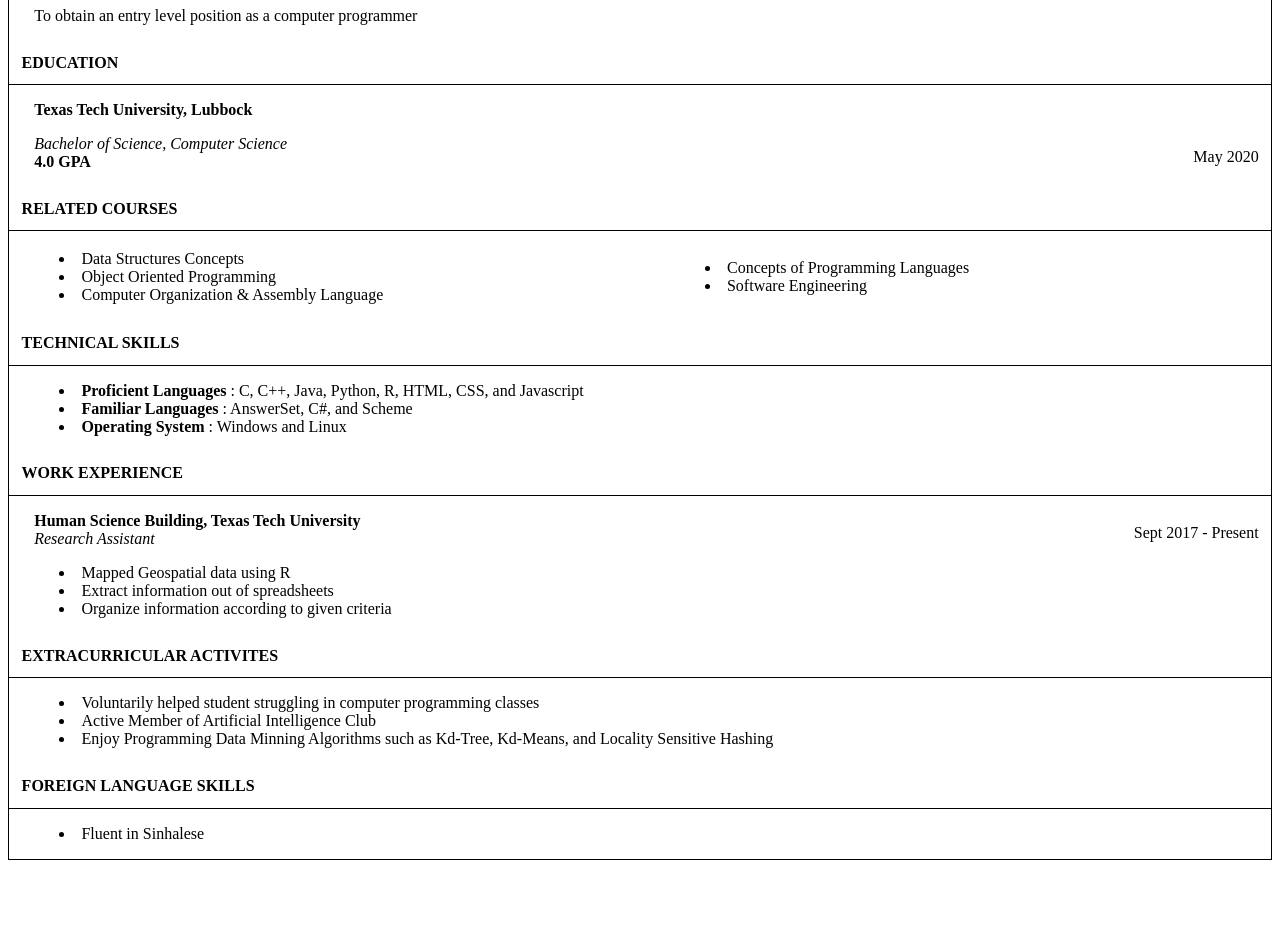
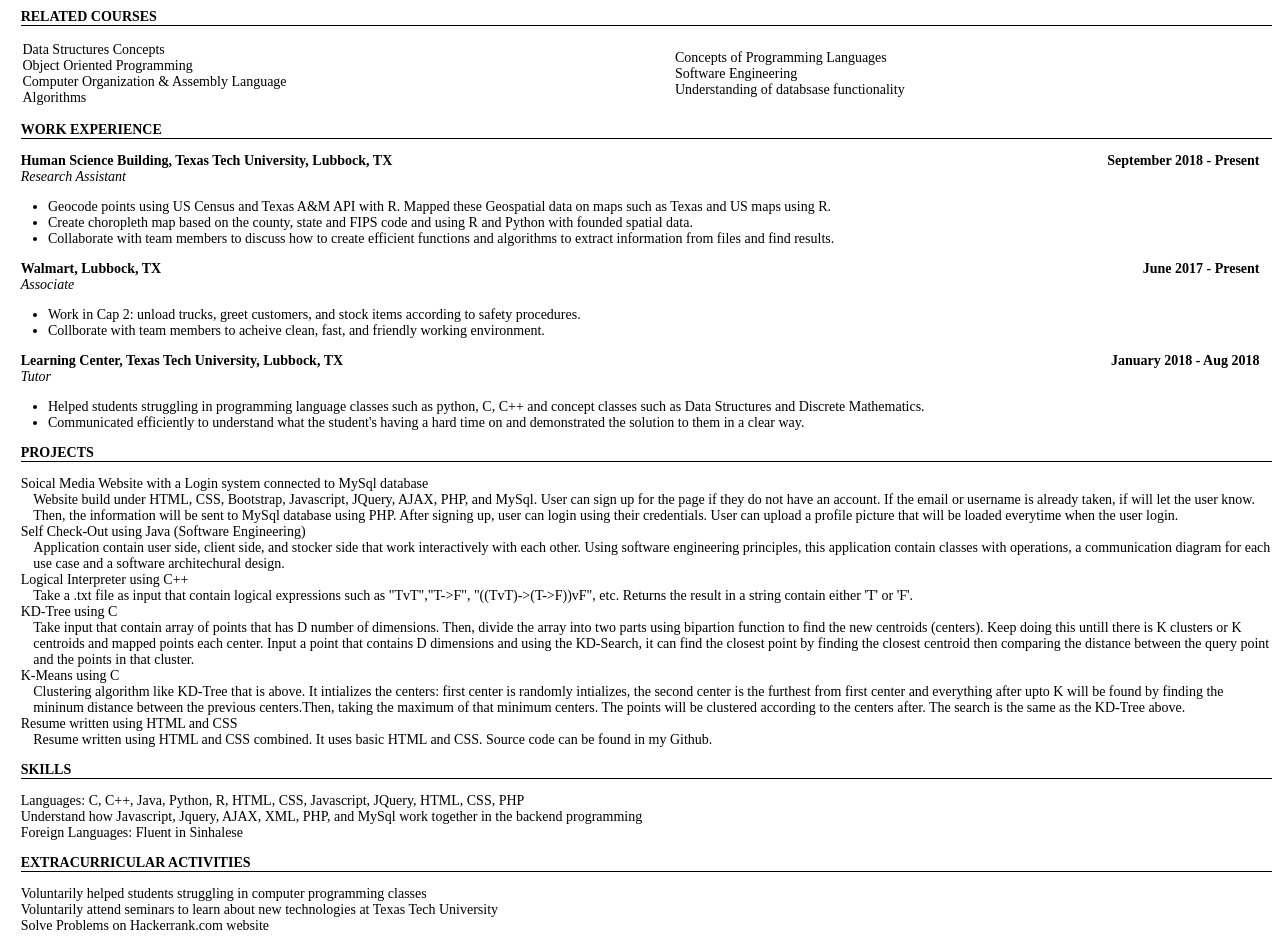
Before and after one commit to arushar99/arusharesume, a plain HTML site: page index.html in a window 1280 px wide. Shown: the part 199-1141 px from the top of the page. Before the commit the page ends 1067 px from the top, so only its background shows below. Drawn offline with Linux system fonts and the light colour scheme.

Commit message:
Update index.html

```diff
--- a/index.html
+++ b/index.html
@@ -1,80 +1,116 @@
 <!DOCTYPE html>
-<html>
-<head>
+<!-- saved from url=(0041)https://arushar99.github.io/arusharesume/ -->
+<html><head><meta http-equiv="Content-Type" content="text/html; charset=UTF-8">
 	<title>Arusha Herath</title>
 </head>
 
-<body style="border:1.5px solid;">
-	<h2 style="text-align: center"><strong> Arusha Herath </strong></h2>
-	<p style="text-align:center;">5702 50th St Apt 226 Lubbock, Texas 79414
+<body style="font-size: 14px;">
+	<p style="text-align:center;"><span style = "font-size:20px"><strong >Arusha Herath</strong></span>
+	<br>5702 50th St Apt 226 Lubbock, Texas 79414
 	<br>817-435-0451 | arusha.herath@ttu.edu
-	<br><a href="https://github.com/arushar99">github</a>::<a href="">linkedin</a></p>
+	<br>Github: <a href="https://github.com/arushar99" style="text-decoration: none;">https://github.com/arushar99</a>
+	<br>LinkedIn: <a href="https://www.linkedin.com/in/arusha-herath-419991171/" style="text-decoration:none;">https://www.linkedin.com/in/arusha-herath-419991171/</a>
+	</p>
+
+	<p style="text-align:left;border-bottom:1px solid;margin-left:1%"><strong> EDUCATION </strong></p>
+	<p style="text-align:left; margin-left:1%">
+		<b> Texas Tech University, Lubbock, TX <span style="float:right;margin-right:1%"> May 2020 </b></span> <br>
+		<i> Bachelor of Science, Computer Science</i>
+		<br> <span style="padding-left;"><b> 4.0 GPA </b> </span>
+	</p>
+
+	<p style ="text-align:left; border-bottom:1px solid;margin-left:1%;"><strong> RELATED COURSES </strong> </p>
+
+		</p><table style="width:100%;border-spacing:1px;">
+
+			<tbody><tr style="text-align:left;">
+				<td>
+
+					<dd style="margin-left:2%"> Data Structures Concepts</dd>
+					<dd style="margin-left:2%"> Object Oriented Programming </dd>
+					<dd style="margin-left:2%"> Computer Organization &amp; Assembly Language </dd>
+					<dd style="margin-left:2%">Algorithms</dd>
 
 
-	<p style="text-align:left;border-bottom:1px solid; padding:1%"><strong> CAREER OBJECTIVE </strong></p>
 
-	<p style="padding-left:2%">To obtain an entry level position as a computer programmer</p>
-
-	<p style="text-align:left;border-bottom:1px solid; padding:1%"><strong> EDUCATION </strong></p>
-	<p style="padding-left:2%"><b> Texas Tech University, Lubbock </b> </p>
-	<p style="padding-left:2%"><i> Bachelor of Science, Computer Science</i><span style="float:right;margin:1%"> May 2020</span>
-		<br> <span style="padding-left"><b> 4.0 GPA </b> </span></p>
-
-	<p style="text-align:left;border-bottom:1px solid;padding:1%"><strong> RELATED COURSES </strong> </p>
-	<p>
-		<table style="width:100%;border-spacing:1px; padding:.1px">
-
-			<tr style="text-align:left;">
-				<td>
-
-						<li style="margin-left:7%"> Data Structures Concepts</li>
-						<li style="margin-left:7%" > Object Oriented Programming </li>
-						<li style="margin-left:7%" > Computer Organization & Assembly Language </li>
-
-				</th>
-				<td>
-					<li style="margin-right:5%"> Concepts of Programming Languages </li>
-					<li style="margin-right:5%"> Software Engineering </li>
+				</td><td>
+					<dd style="margin-right:2%"> Concepts of Programming Languages </dd>
+					<dd style="margin-right:2%"> Software Engineering </dd>
+					<dd style="margin-right:2%">Understanding of databsase functionality </dd>
 				</td>
 			</tr>
-		</table>
+		</tbody></table>
 	</p>
+	<p style="text-align:left; border-bottom:1px solid; margin-left:1%"><strong> WORK EXPERIENCE </strong></p>
 
-	<p style="text-align:left; border-bottom:1px solid; padding:1%"><strong> TECHNICAL SKILLS </strong></p>
-	<p>
-			<li style="margin-left:4%"> <span><b> Proficient Languages </b> </span>: C, C++, Java, Python, R, HTML, CSS, and Javascript </li>
-			<li style="margin-left:4%"> <span><b> Familiar Languages </b> </span>: AnswerSet, C#, and Scheme</li>
-			<li style="margin-left:4%"> <span><b> Operating System </b> </span>: Windows and Linux </li>
+	<p style="margin-left:1%"><b> Human Science Building, Texas Tech University, Lubbock, TX <span style="float:right; margin-right:1%;">September 2018 - Present </span></b>
+		<br>
+		<i> Research Assistant </i> </p>
+			<p><ul>
+				<li> Geocode points using US Census and Texas A&M API with R. Mapped these Geospatial data on maps such as Texas and US maps using R.</li>
+				<li>Create choropleth map based on the county, state and FIPS code and using R and Python with founded spatial data.</li>
+				<li>Collaborate with team members to discuss how to create efficient functions and algorithms to extract information from files and find results.</li>
 
+			</ul>
+	</p>
+	<p style="margin-left:1%"><b> Walmart, Lubbock, TX <span style="float:right; margin-right:1%;">June 2017 - Present </span></b>
+		<br>
+		<i> Associate </i> </p>
+
+			<p><ul><li> Work in Cap 2: unload trucks, greet customers, and stock items according to safety procedures.</li>
+					<li> Collborate with team members to acheive clean, fast, and friendly working environment.</li>
+
+
+				</ul>
+	</p>
+	<p style="margin-left:1%"><b>Learning Center, Texas Tech University, Lubbock, TX<span style="float:right; margin-right:1%;font-weight:normal"><b>January 2018 - Aug 2018</b> </span></b>
+		<br>
+		<i> Tutor </i>
+
+			</p><ul>
+				<li> Helped students struggling in programming language classes such as python, C, C++ and concept classes such as Data Structures and Discrete Mathematics.</li>
+				<li>Communicated efficiently to understand what the student's having a hard time on and demonstrated the solution to them in a clear way.</li>
+		</ul>
 	</p>
 
 
-	<p style="text-align:left; border-bottom:1px solid; padding:1%"><strong> WORK EXPERIENCE </strong></p>
+	<p style="text-align:left;border-bottom: 1px solid; margin-left:1%"><strong>PROJECTS</strong></p>
 
-	<p style="padding-left:2%"><b> Human Science Building, Texas Tech University <span style="float:right; margin:1%;font-weight:normal">Sept 2017 - Present </b>
-		<br>
-		<i> Research Assistant </i>
+		<dl>
+			<dt style="margin-left:1%">Soical Media Website with a Login system connected to MySql database
+				<dd style = "margin-left:2%">Website build under HTML, CSS, Bootstrap, Javascript, JQuery, AJAX, PHP, and MySql. User can sign up for the page if they do not have an account. If the email or username is already taken, if will let the user know. Then, the information will be sent to MySql database using PHP. After signing up, user can login using their credentials.
+					User can upload a profile picture that will be loaded everytime when the user login. </dd>
 
-			<li style="margin-left:4%"> Mapped Geospatial data using R </li>
-			<li style="margin-left:4%"> Extract information out of spreadsheets </li>
-			<li style="margin-left:4%"> Organize information according to given criteria </li>
+			<dt style="margin-left:1%">Self Check-Out using Java (Software Engineering)
+				<dd style= "margin-left:2%">Application contain user side, client side, and stocker side that work interactively with each other. Using software engineering principles, this application contain classes with operations, a communication diagram for each use case and a software architechural design.</dd>
 
-	</p>
+			<dt style="margin-left:1%">Logical Interpreter using C++ </dt>
+				<dd style = "margin-left:2%">Take a .txt file as input that contain logical expressions such as "TvT","T->F", "((TvT)->(T->F))vF", etc. Returns the result in a string contain either 'T' or 'F'.</dd>
+
+			<dt style="margin-left:1%">KD-Tree using C</dt>
+				<dd style = "margin-left:2%"> Take input that contain array of points that has D number of dimensions. Then, divide the array into two parts using bipartion function to find the new centroids (centers). Keep doing this untill there is K clusters or K centroids and mapped points each center.
+									 	Input a point that contains D dimensions and using the KD-Search, it can find the closest point by finding the closest centroid then comparing the distance between the query point and the points in that cluster.</dd>
+			<dt style="margin-left:1%">K-Means using C
+				<dd style = "margin-left:2%">Clustering algorithm like KD-Tree that is above. It intializes the centers: first center is randomly intializes, the second center is the furthest from first center and everything after upto K will be found by finding the mininum distance between the previous centers.Then, taking the maximum of that minimum centers. The points will be clustered according to the centers after.
+										The search is the same as the KD-Tree above. </dd>
+			<dt style="margin-left:1%">Resume written using HTML and CSS
+					<dd style = "margin-left:2%">Resume written using HTML and CSS combined. It uses basic HTML and CSS. Source code can be found in my Github.</dd>
 
 
-	<p style="text-align:left; border-bottom:1px solid; padding:1%"><strong> EXTRACURRICULAR ACTIVITES  </strong></p>
-	<p style="padding-left:2%;">
+		</dl>
 
-			<li style="margin-left:4%"> Voluntarily helped student struggling in computer programming classes </li>
-			<li style="margin-left:4%"> Active Member of Artificial Intelligence Club </li>
-			<li style="margin-left:4%"> Enjoy Programming Data Minning Algorithms such as Kd-Tree, Kd-Means, and Locality Sensitive Hashing </li>
+	<p style="text-align:left; border-bottom:1px solid;margin-left:1%"><strong> SKILLS </strong></p>
 
-	</p>
-	<p style="text-align:left; border-bottom:1px solid; padding:1%"><strong>FOREIGN LANGUAGE SKILLS</strong></p>
-	<p style="padding-left:2%;">
+			<dd style="margin-left:1%">Languages: C, C++, Java, Python, R, HTML, CSS, Javascript, JQuery, HTML, CSS, PHP </dd>
+			<dd style="margin-left:1%"> Understand how Javascript, Jquery, AJAX, XML, PHP, and MySql work together in the backend programming</dd>
+			<dd style="margin-left:1%"> Foreign Languages: Fluent in Sinhalese</dd>
 
-			<li style="margin-left:4%"> Fluent in Sinhalese </li>
+	<p style="text-align:left; border-bottom:1px solid; margin-left: 1%"><strong>EXTRACURRICULAR ACTIVITIES </strong></p>
+	<p>
+		<dh>
+			<dd style="margin-left:1%"> Voluntarily helped students struggling in computer programming classes</dd>
+			<dd style="margin-left:1%">Voluntarily attend seminars to learn about new technologies at Texas Tech University</dd>
+			<dd style="margin-left:1%">Solve Problems on Hackerrank.com website </dd>
+		</dh>
 
-	</p>
-</body>
-</html>
+</body></html>
```
